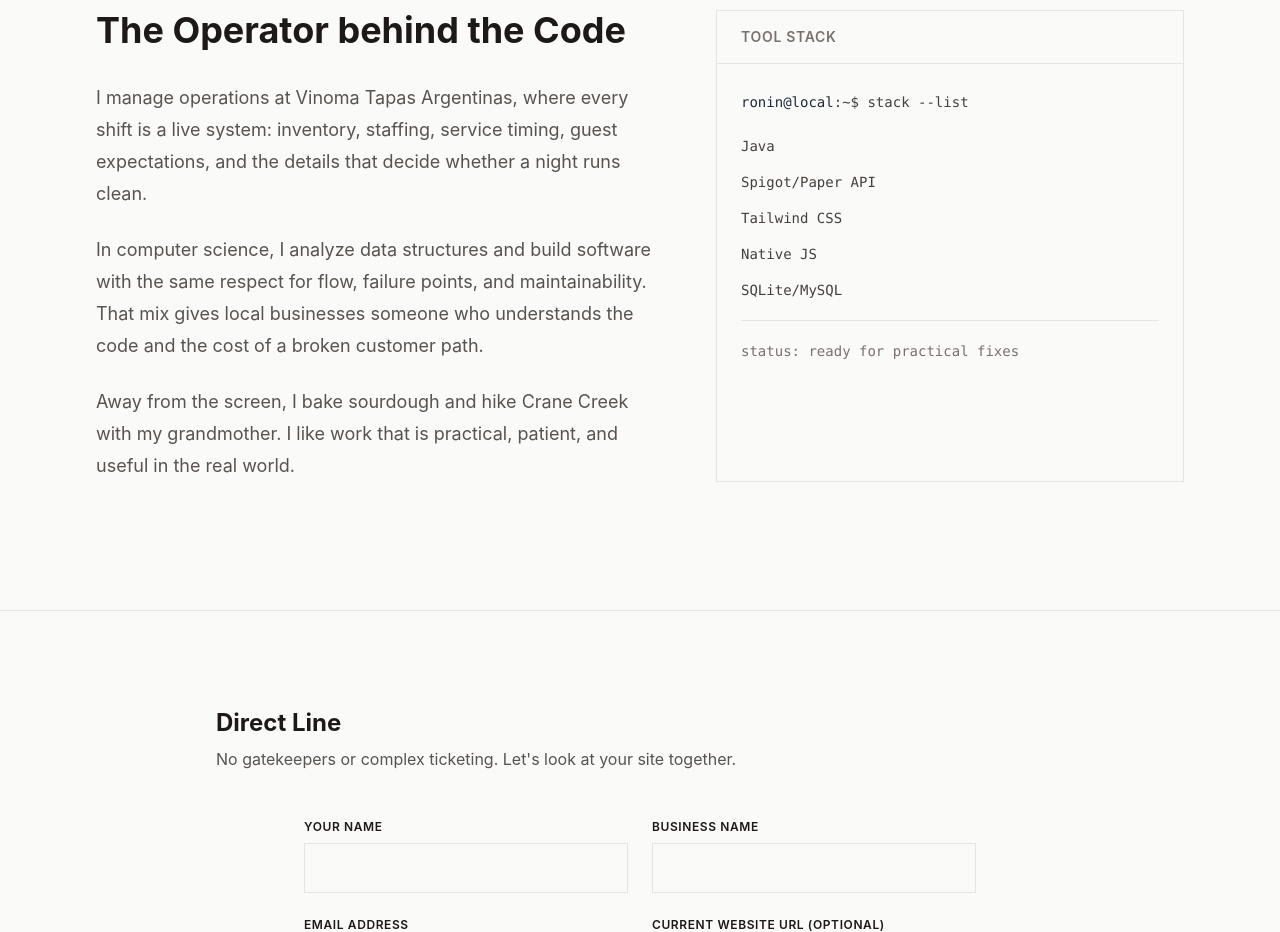
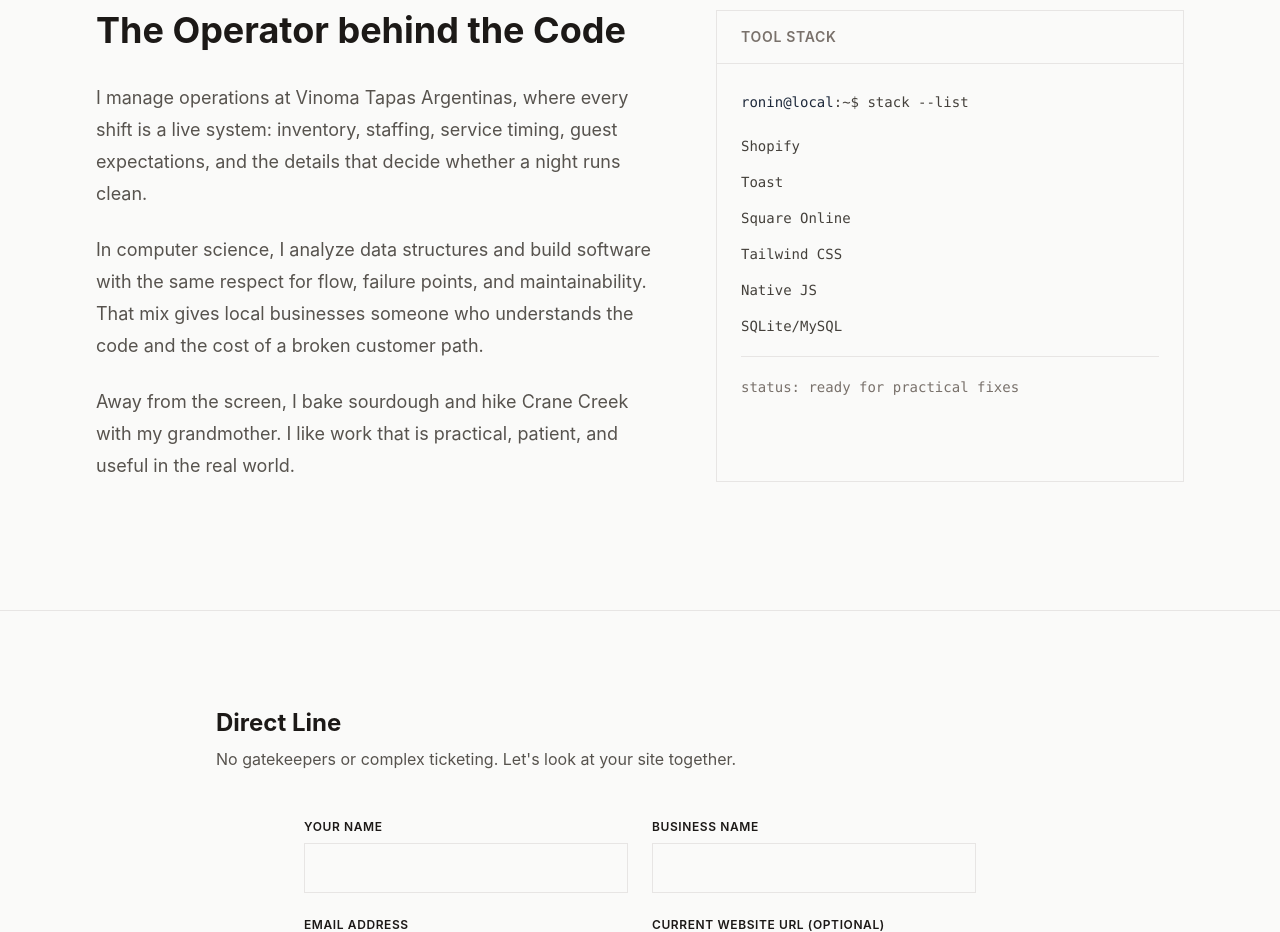
Before and after one commit to ropyro/portfolio-site, a website built with Vite: page index.html in a window 1280 px wide. Shown: the part 2400-3332 px from the top of the page. Built offline with nearby package versions, Linux system fonts and the light colour scheme.

Commit message:
Updated tool stack

```diff
--- a/index.html
+++ b/index.html
@@ -286,8 +286,9 @@
                   <span class="text-accent">ronin@local</span>:~$ stack --list
                 </p>
                 <ul class="space-y-2">
-                  <li>Java</li>
-                  <li>Spigot/Paper API</li>
+                  <li>Shopify</li>
+                  <li>Toast</li>
+                  <li>Square Online</li>
                   <li>Tailwind CSS</li>
                   <li>Native JS</li>
                   <li>SQLite/MySQL</li>
```
